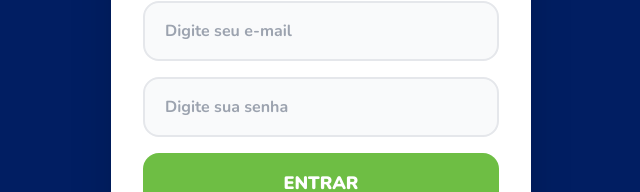
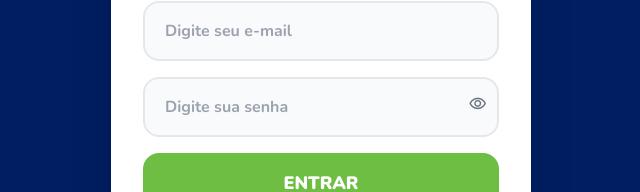
Before and after one commit to roboticalinha3/Painel-Clubes, a React (Vite) app: page /#/login in a window 1280 px wide. Shown: the part 334-526 px from the top of the page, without its empty margins (319-959 px from the left). Built offline with nearby package versions, Linux system fonts and the light colour scheme; no server answers.

Commit message:
feat: adiciona suporte para ferramentas de usuários e exibição de senha na página de login

```diff
--- a/src/App.tsx
+++ b/src/App.tsx
@@ -178,6 +178,7 @@ function AppRoutes() {
   const normalizedRole = normalizeAccessLevel(userRole);
   const allowCreateClub = canCreateClub(normalizedRole);
   const allowAdminTools = canDeleteClub(normalizedRole) || canManageUsers(normalizedRole);
+  const allowUsersTools = allowAdminTools;
   const utecOptions = useMemo(() => buildUtecOptions(clubes, userCanSeeAllUtecs, resolvedUtecScope), [clubes, resolvedUtecScope, userCanSeeAllUtecs]);
   const loadAdminUsers = useCallback(async () => {
     if (!allowAdminTools) return;
@@ -304,6 +305,7 @@ function AppRoutes() {
               userName={auth.userName}
               allowCreateClub={allowCreateClub}
               allowAdminTools={allowAdminTools}
+              allowUsersTools={allowUsersTools}
               onLogout={auth.logout}
               onOpenNewClubModal={openNewClubModal}
               onOpenAdminDeleteClubs={() => navigate('/admin/excluir-clubes')}
@@ -322,6 +324,7 @@ function AppRoutes() {
               userName={auth.userName}
               allowCreateClub={allowCreateClub}
               allowAdminTools={allowAdminTools}
+              allowUsersTools={allowUsersTools}
               onLogout={auth.logout}
               onOpenNewClubModal={openNewClubModal}
               onOpenAdminDeleteClubs={() => navigate('/admin/excluir-clubes')}
@@ -355,6 +358,7 @@ function AppRoutes() {
               userName={auth.userName}
               userRole={normalizedRole}
               allowAdminTools={allowAdminTools}
+              allowUsersTools={allowUsersTools}
               onLogout={auth.logout}
               onOpenDashboard={() => navigate('/dashboard')}
               onOpenClubs={() => navigate('/clubes')}
@@ -376,6 +380,7 @@ function AppRoutes() {
               userName={auth.userName}
               userRole={normalizedRole}
               allowAdminTools={allowAdminTools}
+              allowUsersTools={allowUsersTools}
               onLogout={auth.logout}
               onOpenDashboard={() => navigate('/dashboard')}
               onOpenClubs={() => navigate('/clubes')}
@@ -399,6 +404,7 @@ function AppRoutes() {
               userName={auth.userName}
               userRole={normalizedRole}
               allowAdminTools={allowAdminTools}
+              allowUsersTools={allowUsersTools}
               onLogout={auth.logout}
               onOpenNewClubModal={openNewClubModal}
               onOpenAdminDeleteClubs={() => navigate('/admin/excluir-clubes')}
--- a/src/components/AppSidebar.jsx
+++ b/src/components/AppSidebar.jsx
@@ -7,6 +7,7 @@ export function AppSidebar({
   userName,
   allowCreateClub,
   allowAdminTools = false,
+  allowUsersTools = false,
   onLogout,
   onOpenDashboard,
   onOpenClubs,
@@ -69,7 +70,7 @@ export function AppSidebar({
               <span>Clubes</span>
             </button>
 
-            {allowAdminTools && (
+            {allowUsersTools && (
               <>
                 <button
                   type="button"
@@ -130,7 +131,7 @@ export function AppSidebar({
           {expandedDesktop && <span className="whitespace-nowrap">Painel de Clubes</span>}
         </button>
 
-        {allowAdminTools && (
+        {allowUsersTools && (
           <>
             <button
               type="button"
--- a/src/pages/AdminDeleteClubsPage.jsx
+++ b/src/pages/AdminDeleteClubsPage.jsx
@@ -8,6 +8,7 @@ export function AdminDeleteClubsPage({
   userName,
   userRole,
   allowAdminTools,
+  allowUsersTools = false,
   onLogout,
   onOpenDashboard,
   onOpenClubs,
@@ -85,6 +86,7 @@ export function AdminDeleteClubsPage({
         userName={userName}
         allowCreateClub={true}
         allowAdminTools={allowAdminTools}
+        allowUsersTools={allowUsersTools}
         onLogout={onLogout}
         onOpenDashboard={onOpenDashboard}
         onOpenClubs={onOpenClubs}
--- a/src/pages/ClubDetailPage.jsx
+++ b/src/pages/ClubDetailPage.jsx
@@ -8,7 +8,7 @@ import { ModalActionRow } from '../components/ui/ModalActionRow';
 import { formatDateBR, statusKey, toUpperText, toUpperTextPreserveSpaces } from '../utils/clubes';
 import { canCreateAluno, canCreateEncontro, canDeleteAluno, canDeleteEncontro, canUpdateStatus } from '../utils/permissions';
 
-export function ClubDetailPage({ userName, userRole, allowAdminTools = false, onLogout, onOpenNewClubModal, onOpenAdminDeleteClubs, onOpenAdminUsers, clubes, details, detailsLoading = false, detailsError, onLoadDetails, onRefresh, onSaveClub, onSaveAluno, onDeleteAluno, onSaveEncontro, onDeleteEncontro, onUpdateStatus }) {
+export function ClubDetailPage({ userName, userRole, allowAdminTools = false, allowUsersTools = false, onLogout, onOpenNewClubModal, onOpenAdminDeleteClubs, onOpenAdminUsers, clubes, details, detailsLoading = false, detailsError, onLoadDetails, onRefresh, onSaveClub, onSaveAluno, onDeleteAluno, onSaveEncontro, onDeleteEncontro, onUpdateStatus }) {
   const { clubId } = useParams();
   const navigate = useNavigate();
   const location = useLocation();
@@ -320,6 +320,7 @@ export function ClubDetailPage({ userName, userRole, allowAdminTools = false, on
         userName={userName}
         userRole={userRole}
         allowAdminTools={allowAdminTools}
+        allowUsersTools={allowUsersTools}
         onLogout={onLogout}
         onOpenDashboard={() => navigate('/dashboard')}
         onOpenClubs={() => navigate('/clubes')}
--- a/src/pages/ClubsPanelPage.jsx
+++ b/src/pages/ClubsPanelPage.jsx
@@ -4,7 +4,7 @@ import { AppSidebar } from '../components/AppSidebar';
 import { statusKey } from '../utils/clubes';
 import { ConfirmPasswordModal } from '../components/ui/ConfirmPasswordModal';
 
-export function ClubsPanelPage({ userName, allowCreateClub, allowAdminTools = false, onLogout, onOpenNewClubModal, onOpenAdminDeleteClubs, onOpenAdminUsers, clubes, loading, error, onDeleteClub, onRefreshClubs }) {
+export function ClubsPanelPage({ userName, allowCreateClub, allowAdminTools = false, allowUsersTools = false, onLogout, onOpenNewClubModal, onOpenAdminDeleteClubs, onOpenAdminUsers, clubes, loading, error, onDeleteClub, onRefreshClubs }) {
   const navigate = useNavigate();
   const [search, setSearch] = useState('');
   const [quickFilter, setQuickFilter] = useState('all');
@@ -36,6 +36,7 @@ export function ClubsPanelPage({ userName, allowCreateClub, allowAdminTools = fa
         userName={userName}
         allowCreateClub={allowCreateClub}
         allowAdminTools={allowAdminTools}
+        allowUsersTools={allowUsersTools}
         onLogout={onLogout}
         onOpenDashboard={() => navigate('/dashboard')}
         onOpenClubs={() => navigate('/clubes')}
--- a/src/pages/DashboardPage.jsx
+++ b/src/pages/DashboardPage.jsx
@@ -6,6 +6,7 @@ export function DashboardPage({
   userName,
   allowCreateClub,
   allowAdminTools = false,
+  allowUsersTools = false,
   onLogout,
   onOpenNewClubModal,
   onOpenAdminDeleteClubs,
@@ -78,6 +79,7 @@ export function DashboardPage({
         userName={userName}
         allowCreateClub={allowCreateClub}
         allowAdminTools={allowAdminTools}
+        allowUsersTools={allowUsersTools}
         onLogout={onLogout}
         onOpenDashboard={() => navigate('/dashboard')}
         onOpenClubs={() => navigate('/clubes')}
--- a/src/pages/LoginPageRoute.tsx
+++ b/src/pages/LoginPageRoute.tsx
@@ -30,6 +30,7 @@ interface LoginResponse extends ApiBaseResponse {
 export function LoginPageRoute({ userName, onLogin }: LoginPageRouteProps) {
   const [email, setEmail] = useState('');
   const [senha, setSenha] = useState('');
+  const [showPassword, setShowPassword] = useState(false);
   const [loading, setLoading] = useState(false);
   const [erro, setErro] = useState('');
 
@@ -77,14 +78,25 @@ export function LoginPageRoute({ userName, onLogin }: LoginPageRouteProps) {
             className="w-full px-4 sm:px-5 py-3.5 sm:py-4 bg-gray-50 border-2 border-gray-200 rounded-2xl focus:outline-none focus:border-cetecGreen font-bold text-gray-700"
             required
           />
+          <div className="relative">
             <input
-            type="password"
+              type={showPassword ? 'text' : 'password'}
               value={senha}
               onChange={(event) => setSenha(event.target.value)}
               placeholder="Digite sua senha"
-            className="w-full px-4 sm:px-5 py-3.5 sm:py-4 bg-gray-50 border-2 border-gray-200 rounded-2xl focus:outline-none focus:border-cetecGreen font-bold text-gray-700"
+              className="w-full px-4 sm:px-5 py-3.5 sm:py-4 pr-12 bg-gray-50 border-2 border-gray-200 rounded-2xl focus:outline-none focus:border-cetecGreen font-bold text-gray-700"
               required
             />
+            <button
+              type="button"
+              onClick={() => setShowPassword((current) => !current)}
+              className="absolute inset-y-0 right-0 px-3 text-gray-500 hover:text-cetecBlue"
+              aria-label={showPassword ? 'Ocultar senha' : 'Exibir senha'}
+              title={showPassword ? 'Ocultar senha' : 'Exibir senha'}
+            >
+              <span className="material-symbols-rounded text-[20px]">{showPassword ? 'visibility_off' : 'visibility'}</span>
+            </button>
+          </div>
 
           {erro && <p className="text-red-500 font-bold text-sm">{erro}</p>}
 
--- a/src/services/api.ts
+++ b/src/services/api.ts
@@ -101,7 +101,7 @@ function jsonpRequest(params: RecordValue): Promise<unknown> {
       (window as unknown as Record<string, unknown>)[callbackName] = () => {};
       if (script.parentNode) script.parentNode.removeChild(script);
       reject(new Error('Tempo de resposta excedido no JSONP.'));
-    }, 30000);
+    }, 60000);
 
     function cleanupSuccess() {
       clearTimeout(timeout);
```
Also changed, not shown: src/pages/AdminUsersPage.jsx (+8 -1 lines), 1 other file (tests, documents, lock files or other folders). Lines whose indentation alone changed are shown as unchanged.
